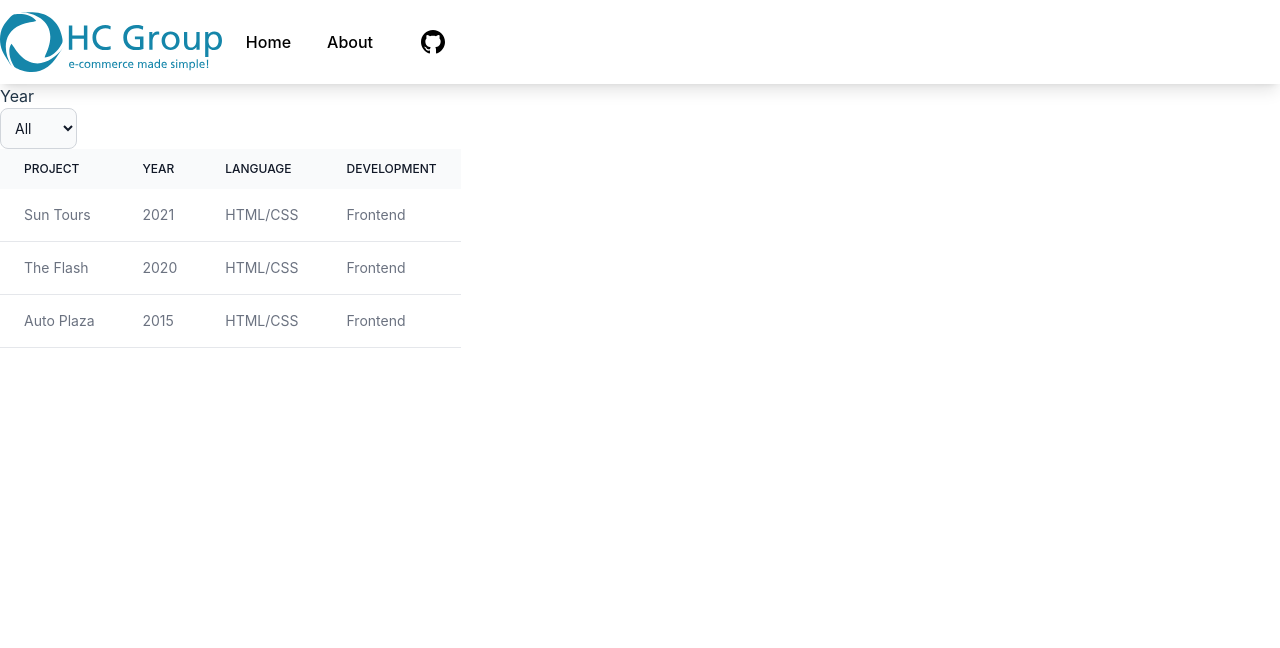
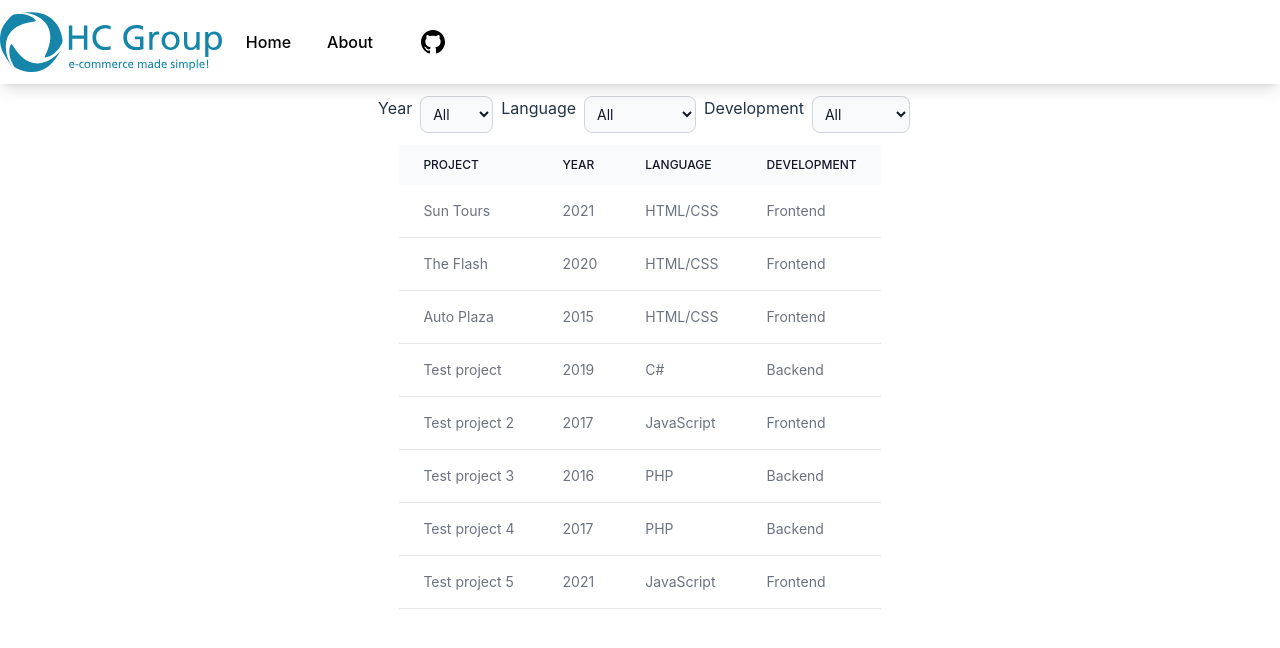
Before and after one commit to jarvin-s/hc-group-app, a Vue app: page / in a window 1280 px wide. Shown: the top 648 px of the page. Built offline with nearby package versions, Linux system fonts and the light colour scheme.

Commit message:
Add all 3 filters and update styling

```diff
--- a/src/views/Home.vue
+++ b/src/views/Home.vue
@@ -1,25 +1,41 @@
 <template>
-    <div>
-        <label>Year</label>
+    <div class="flex place-content-center px-4 py-3">
+        <label class="px-2">Year</label>
         <select v-model="selectedYear" @change="filterTable"
-            class="bg-gray-50 border border-gray-300 text-gray-900 text-sm rounded-lg focus:ring-blue-500 focus:border-blue-500 block p-2.5 dark:bg-gray-700 dark:border-gray-600 dark:placeholder-gray-400 dark:text-white dark:focus:ring-blue-500 dark:focus:border-blue-500">
+            class="bg-gray-50 border border-gray-300 text-gray-900 text-sm rounded-lg focus:ring-blue-500 focus:border-blue-500 block p-2 dark:bg-gray-700 dark:border-gray-600 dark:placeholder-gray-400 dark:text-white dark:focus:ring-blue-500 dark:focus:border-blue-500">
             <option value="">All</option>
             <option v-for="year in uniqueYears" :value="year" :key="year">{{ year }}</option>
         </select>
+        <label class="px-2">Language</label>
+        <select v-model="selectedLanguage" @change="filterTable"
+            class="bg-gray-50 border border-gray-300 text-gray-900 text-sm rounded-lg focus:ring-blue-500 focus:border-blue-500 block p-2 dark:bg-gray-700 dark:border-gray-600 dark:placeholder-gray-400 dark:text-white dark:focus:ring-blue-500 dark:focus:border-blue-500">
+            <option value="">All</option>
+            <option v-for="language in uniqueLanguages" :value="language" :key="language">{{ language }}</option>
+        </select>
+        <label class="px-2">Development</label>
+        <select v-model="selectedDevelopment" @change="filterTable"
+            class="bg-gray-50 border border-gray-300 text-gray-900 text-sm rounded-lg focus:ring-blue-500 focus:border-blue-500 block p-2 dark:bg-gray-700 dark:border-gray-600 dark:placeholder-gray-400 dark:text-white dark:focus:ring-blue-500 dark:focus:border-blue-500">
+            <option value="">All</option>
+            <option v-for="development in uniqueDevelopment" :value="development" :key="development">{{ development }}
+            </option>
+        </select>
     </div>
-    <div class="relative overflow-x-auto sm:flex-row">
+    <div class="grid place-items-center overflow-x-auto sm:flex-row">
         <table class="text-sm text-left text-gray-500 sm:table-row dark:text-gray-400">
             <thead class="text-xs text-gray-700 uppercase bg-gray-50 dark:bg-gray-700 dark:text-gray-400">
                 <tr class="sm:table-row">
-                    <th scope="col" class="px-6 py-3 font-medium text-gray-900 whitespace-nowrap dark:text-white">Project</th>
+                    <th scope="col" class="px-6 py-3 font-medium text-gray-900 whitespace-nowrap dark:text-white">Project
+                    </th>
                     <th scope="col" class="px-6 py-3 font-medium text-gray-900 whitespace-nowrap dark:text-white">Year</th>
-                    <th scope="col" class="px-6 py-3 font-medium text-gray-900 whitespace-nowrap dark:text-white">Language</th>
-                    <th scope="col" class="px-6 py-3 font-medium text-gray-900 whitespace-nowrap dark:text-white">Development</th>
+                    <th scope="col" class="px-6 py-3 font-medium text-gray-900 whitespace-nowrap dark:text-white">Language
+                    </th>
+                    <th scope="col" class="px-6 py-3 font-medium text-gray-900 whitespace-nowrap dark:text-white">
+                        Development</th>
                 </tr>
             </thead>
             <tbody>
-                <tr v-for="row in filteredTableYear" :key="row.id"
-                    class="bg-white border-b dark:bg-gray-800 dark:border-gray-700 sm:table-row hover:bg-gray-50 dark:hover:bg-gray-600">
+                <tr v-for="row in filteredTable" :key="row.id"
+                    class="border-b dark:bg-gray-800 dark:border-gray-700 sm:table-row hover:bg-gray-50 dark:hover:bg-gray-600">
                     <td class="px-6 py-4">{{ row.project }}</td>
                     <td class="px-6 py-4">{{ row.year }}</td>
                     <td class="px-6 py-4">{{ row.language }}</td>
@@ -31,6 +47,7 @@
 </template>
 
 <script>
+
 export default {
     data() {
         return {
@@ -38,22 +55,40 @@ export default {
                 { id: 1, project: 'Sun Tours', year: '2021', language: 'HTML/CSS', development: 'Frontend' },
                 { id: 2, project: 'The Flash', year: '2020', language: 'HTML/CSS', development: 'Frontend' },
                 { id: 3, project: 'Auto Plaza', year: '2015', language: 'HTML/CSS', development: 'Frontend' },
+                { id: 4, project: 'Test project', year: '2019', language: 'C#', development: 'Backend' },
+                { id: 5, project: 'Test project 2', year: '2017', language: 'JavaScript', development: 'Frontend' },
+                { id: 6, project: 'Test project 3', year: '2016', language: 'PHP', development: 'Backend' },
+                { id: 7, project: 'Test project 4', year: '2017', language: 'PHP', development: 'Backend' },
+                { id: 8, project: 'Test project 5', year: '2021', language: 'JavaScript', development: 'Frontend' }
             ],
             selectedYear: '',
+            selectedLanguage: '',
+            selectedDevelopment: ''
         };
     },
     computed: {
         uniqueYears() {
             const years = new Set();
             this.tableData.forEach((row) => years.add(row.year));
-            return Array.from(years);
+            return Array.from(years).sort((a, b) => b - a);
         },
-        filteredTableYear() {
-            if (this.selectedYear === '') {
-                return this.tableData;
-            } else {
-                return this.tableData.filter((row) => row.year === this.selectedYear);
-            }
+        uniqueLanguages() {
+            const languages = new Set();
+            this.tableData.forEach((row) => languages.add(row.language));
+            return Array.from(languages).sort();
+        },
+        uniqueDevelopment() {
+            const development = new Set();
+            this.tableData.forEach((row) => development.add(row.development));
+            return Array.from(development).sort();
+        },
+        filteredTable() {
+            return this.tableData.filter((row) => {
+                const yearMatch = this.selectedYear === '' || row.year === this.selectedYear;
+                const languageMatch = this.selectedLanguage === '' || row.language === this.selectedLanguage;
+                const developmentMatch = this.selectedDevelopment === '' || row.development === this.selectedDevelopment;
+                return yearMatch && languageMatch && developmentMatch;
+            });
         },
     },
 };
```
